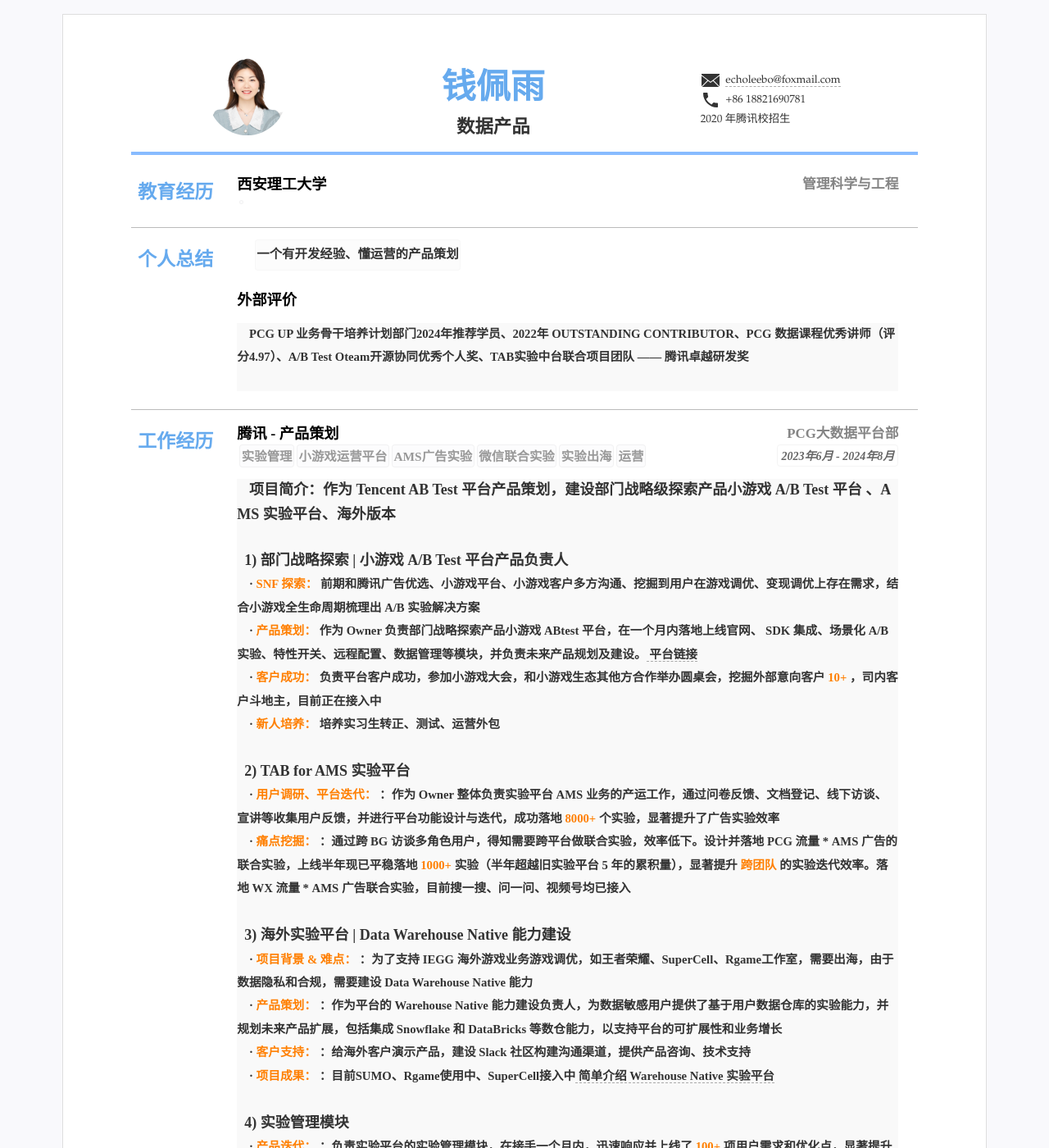
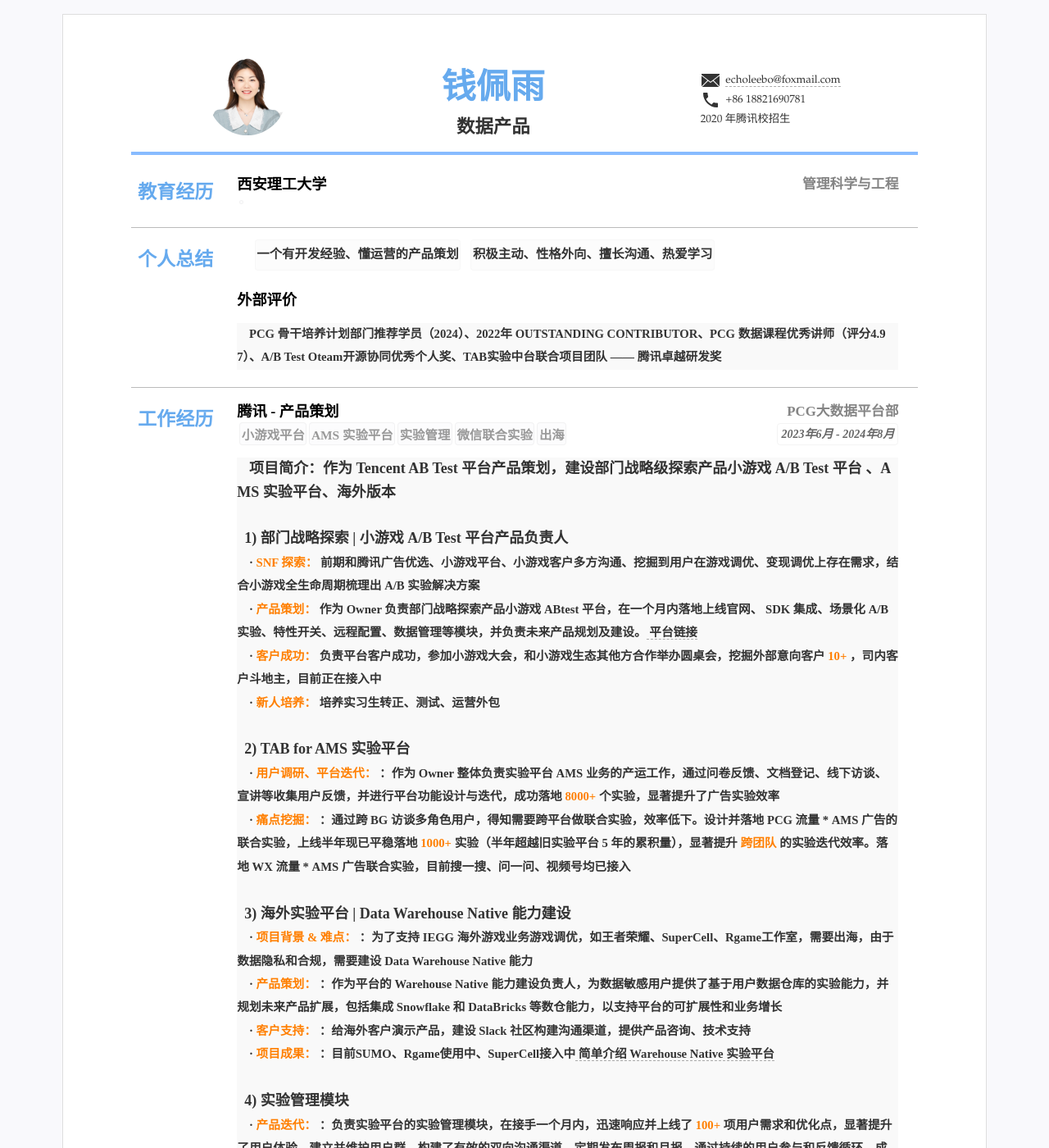
Before and after one commit to kuailexiaoshenxian/cn-wx-cv, a Jekyll site: the page built from index.html, in a window 1280 px wide and 1400 px high. Shown: the whole window at 82% size. Built offline with Jekyll 4.4.1, drawn with Linux system fonts in a browser that asks for light colours; some of the changed text lies outside the part shown.

Commit message:
Update resume.yml

```diff
--- a/_data/resume.yml
+++ b/_data/resume.yml
@@ -47,8 +47,9 @@ main: #简历主要内容，
   - title: <font face="华文细黑粗体"></font>
     items: #itmems 可以小块的方式显示
     - <font face="等线">一个有开发经验、懂运营的产品策划 </font>
+    - <font face="等线">积极主动、性格外向、擅长沟通、热爱学习 </font>
   - title: <font face="华文细黑粗体">外部评价</font>
-    detail:  <font face="等线"><strong> PCG UP 业务骨干培养计划部门2024年推荐学员、2022年 OUTSTANDING CONTRIBUTOR、PCG 数据课程优秀讲师（评分4.97）、A/B Test Oteam开源协同优秀个人奖、TAB实验中台联合项目团队 —— 腾讯卓越研发奖 </font> <br>  &nbsp &nbsp
+    detail:  <font face="等线"><strong> PCG 骨干培养计划部门推荐学员（2024）、2022年 OUTSTANDING CONTRIBUTOR、PCG 数据课程优秀讲师（评分4.97）、A/B Test Oteam开源协同优秀个人奖、TAB实验中台联合项目团队 —— 腾讯卓越研发奖 </font> &nbsp &nbsp
 
     # - 数据可视化：Power BI, Tableau
     #- <font face="等线">大数据：HDFS、Hive、MySQL、Spark、Flink、OLAP (Impala、Kudu、ClickHouse)</font>
@@ -79,12 +80,11 @@ main: #简历主要内容，
     sub: <font face="楷体">PCG大数据平台部</font>
     duration:  <font face="汉仪楷体">2023年6月 - 2024年8月</font>
     tags:
+    - <font face="黑体">小游戏平台</font>
+    - <font face="黑体">AMS 实验平台</font>
     - <font face="黑体">实验管理</font>
-    - <font face="黑体">小游戏运营平台</font>
-    - <font face="黑体">AMS广告实验</font>
     - <font face="黑体">微信联合实验</font>
-    - <font face="黑体">实验出海</font>
-    - <font face="黑体">运营</font>
+    - <font face="黑体">出海</font>
     # - SQL/Python
     # - 数据可视化
     # - Hive, Spark, CI/CD, Git
@@ -122,8 +122,7 @@ main: #简历主要内容，
     sub: <font face="楷体">PCG大数据平台部</font>
     duration:  <font face="汉仪楷体">2020年6月 - 2023年5月</font>
     tags:
-    - <font face="黑体">离线链路构建</font>
-    - <font face="黑体">Adhoc 模块建设</font>
+    - <font face="黑体">数据开发</font>
     - <font face="黑体">平台整体运营、推广、服务</font>
     # - SQL/Python
     # - 数据可视化
@@ -207,13 +206,11 @@ others: #其他列表显示
 - type: others #ID可以为空
   name: <font face="华文细黑黑体">其他</font>
   content: #选择需要的格式
-  - title: <font face="华文细黑粗体">专业技能</font>
+  - title: <font face="华文细黑黑体">专业技能</font>
     detail:  <font face="等线"><strong>1) 平台建设：</strong>&nbsp 建设小游戏 ABtest 平台、建设数据开发模块、海外实验平台的 Warehouse Native 能力、跨团队 PCAD/WXAD 联合实验等；</font> <br>  &nbsp &nbsp
              <font face="等线"><strong>2) 技术栈掌握：</strong>&nbsp 具备数据产品和中后台能力，可以使用 SQL、Python，熟悉大数据组件如 Hadoop、Spark、Hive、Flink、Kafka 等，能与研发、测试高效沟通；</font> <br>  &nbsp &nbsp
              <font face="等线"><strong>3) 数据产品开发：</strong>&nbsp掌握数据产品常用技能，如埋点、上报、用户行为分析、指标体系、SQL 取数、看板搭建等；</font> <br>  &nbsp &nbsp
              <font face="等线"><strong>4) 项目管理：</strong>&nbsp 拥有出色的项目管理能力，能够识别和管理项目风险，确保项目按计划顺利进行。</font>
-  - title: <font face="华文细黑粗体">其他</font>
-    text: <font face="等线">性格外向，积极主动，擅长沟通，可以使用英语口语交流，座右铭：有道无术 术尚可求 有术无道 止于术</font>
 
   #   items: #单行列表
   #   - 睡觉
```
